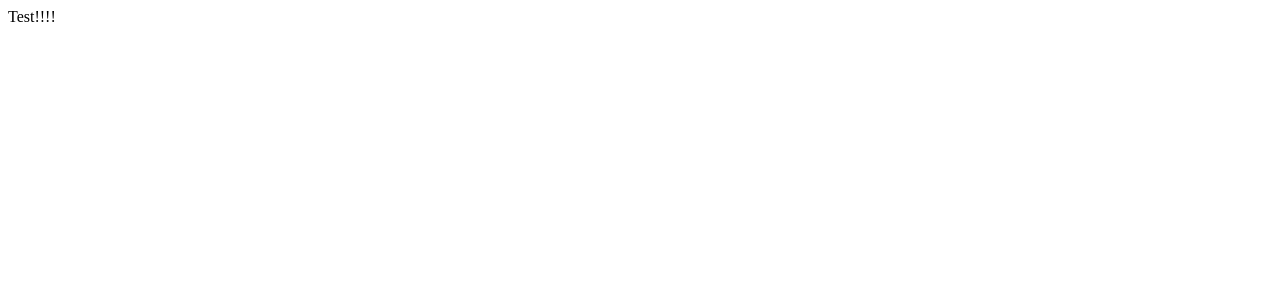
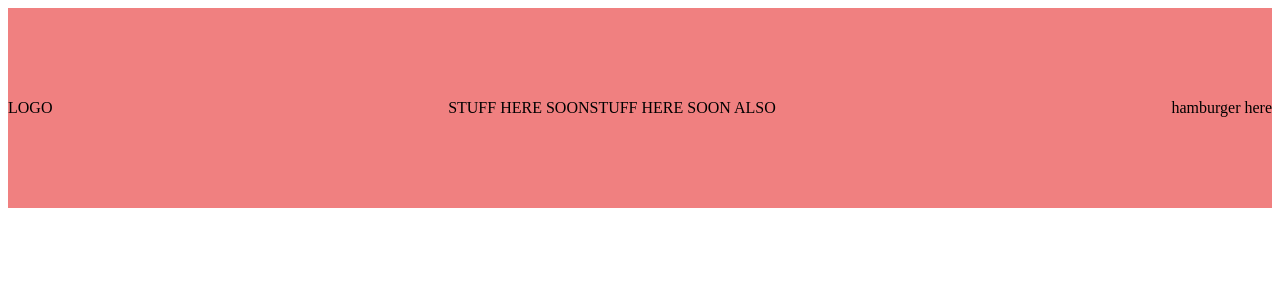
Before and after one commit to ColCoutts/better-mold, a React (Create React App) app: page / in a window 1280 px wide. Shown: the top 300 px of the page. Built offline with nearby package versions, Linux system fonts and the light colour scheme.

Commit message:
super basic header

```diff
--- a/src/App.js
+++ b/src/App.js
@@ -1,11 +1,10 @@
 import React from 'react';
+import Header from './components/header/header.component';
 
 function App() {
   return (
     <div className="App">
-      <header className="App-header">
-          Test!!!!
-      </header>
+      <Header />
     </div>
   );
 }
--- a/src/components/header/header.component.jsx
+++ b/src/components/header/header.component.jsx
@@ -1,2 +1,15 @@
 import React from 'react';
 import './header.styles.scss';
+
+export const Header = () => (
+  <div className='header'>
+    <section className='logo-container'>LOGO</section>
+    <section className='contact-options'>
+      <div>STUFF HERE SOON</div>
+      <div>STUFF HERE SOON ALSO</div>
+    </section>
+    <section className='hamburger'>hamburger here</section>
+  </div>
+);
+
+export default Header;
--- a/src/components/header/header.styles.scss
+++ b/src/components/header/header.styles.scss
@@ -0,0 +1,12 @@
+.header {
+  display: flex;
+  justify-content: space-between;
+  align-items: center;
+  width: 100%;
+  height: 25vh;
+  background: lightcoral;
+
+  .contact-options {
+    display: flex;
+  }
+}
```
